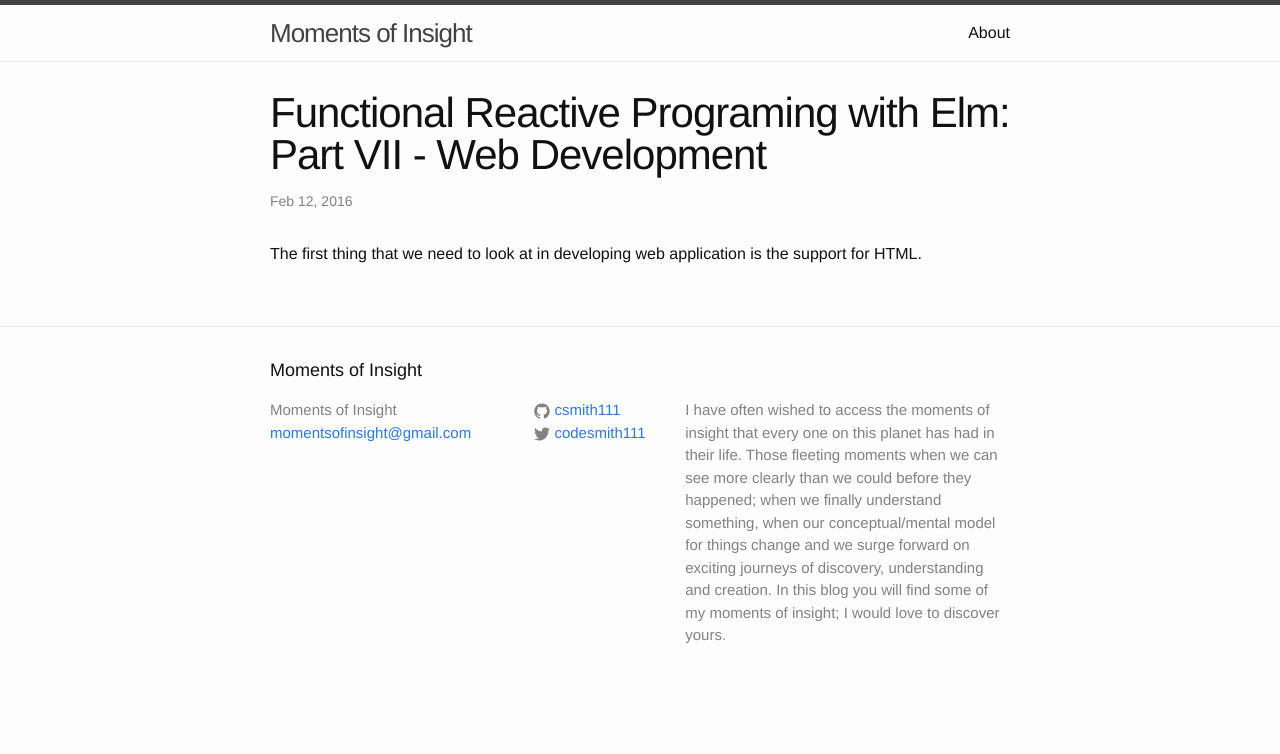
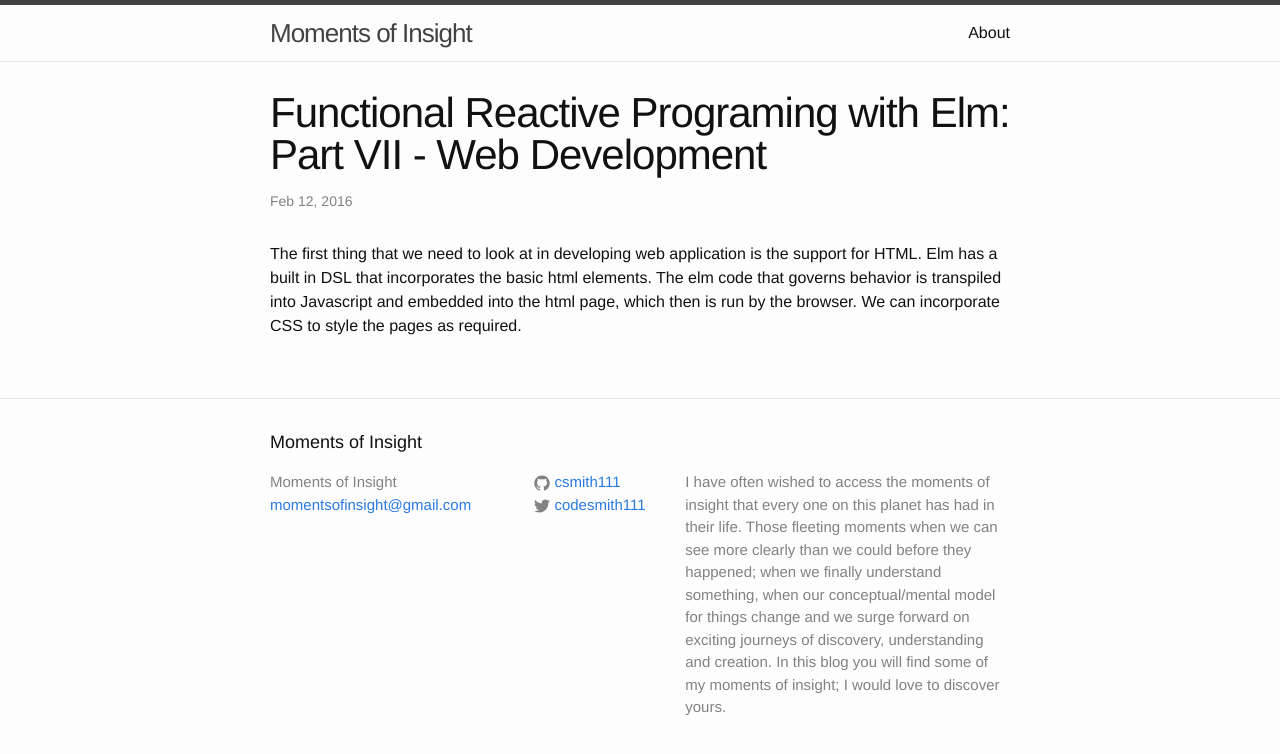
Before and after one commit to csmith111/csmith111.github.io, a Jekyll site: the page built from _posts/2016-02-16-WebDevelopment.md, in a window 1280 px wide. Shown: the top 754 px of the page. Built offline with Jekyll 4.4.1, drawn with Linux system fonts in a browser that asks for light colours.

Commit message:
after a break

```diff
--- a/_posts/2016-02-16-WebDevelopment.md
+++ b/_posts/2016-02-16-WebDevelopment.md
@@ -7,4 +7,6 @@ summary:  In this post we will look at how to build Web Applications using Elm.
 categories: jekyll update
 ---
 
-The first thing that we need to look at in developing web application is the support for HTML.
+The first thing that we need to look at in developing web application is the support for HTML. Elm has a built in DSL that incorporates the basic html elements.
+The elm code that governs behavior is transpiled into Javascript and embedded into the html page, which then is run by the browser.
+We can incorporate CSS to style the pages as required.
```
